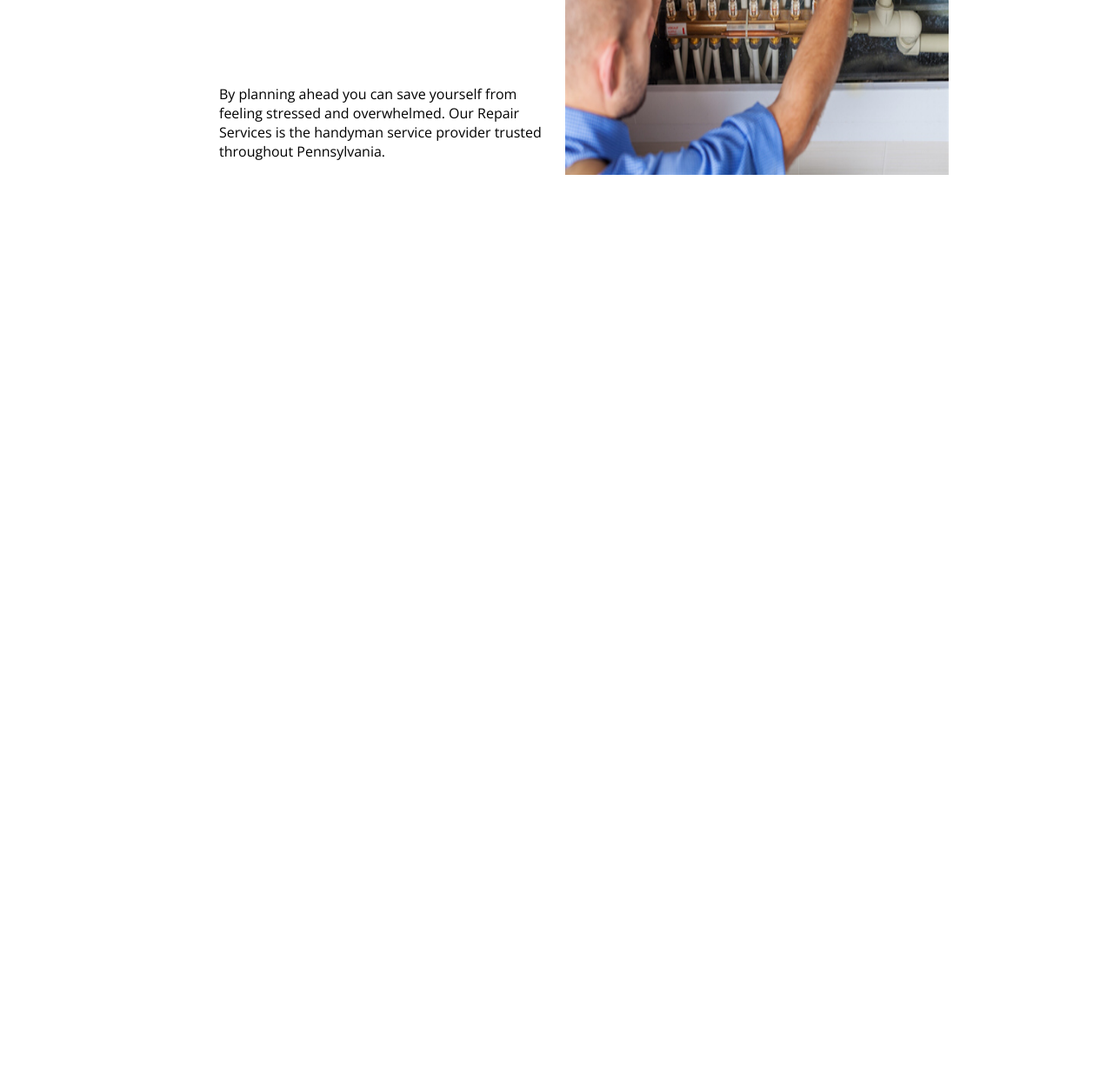
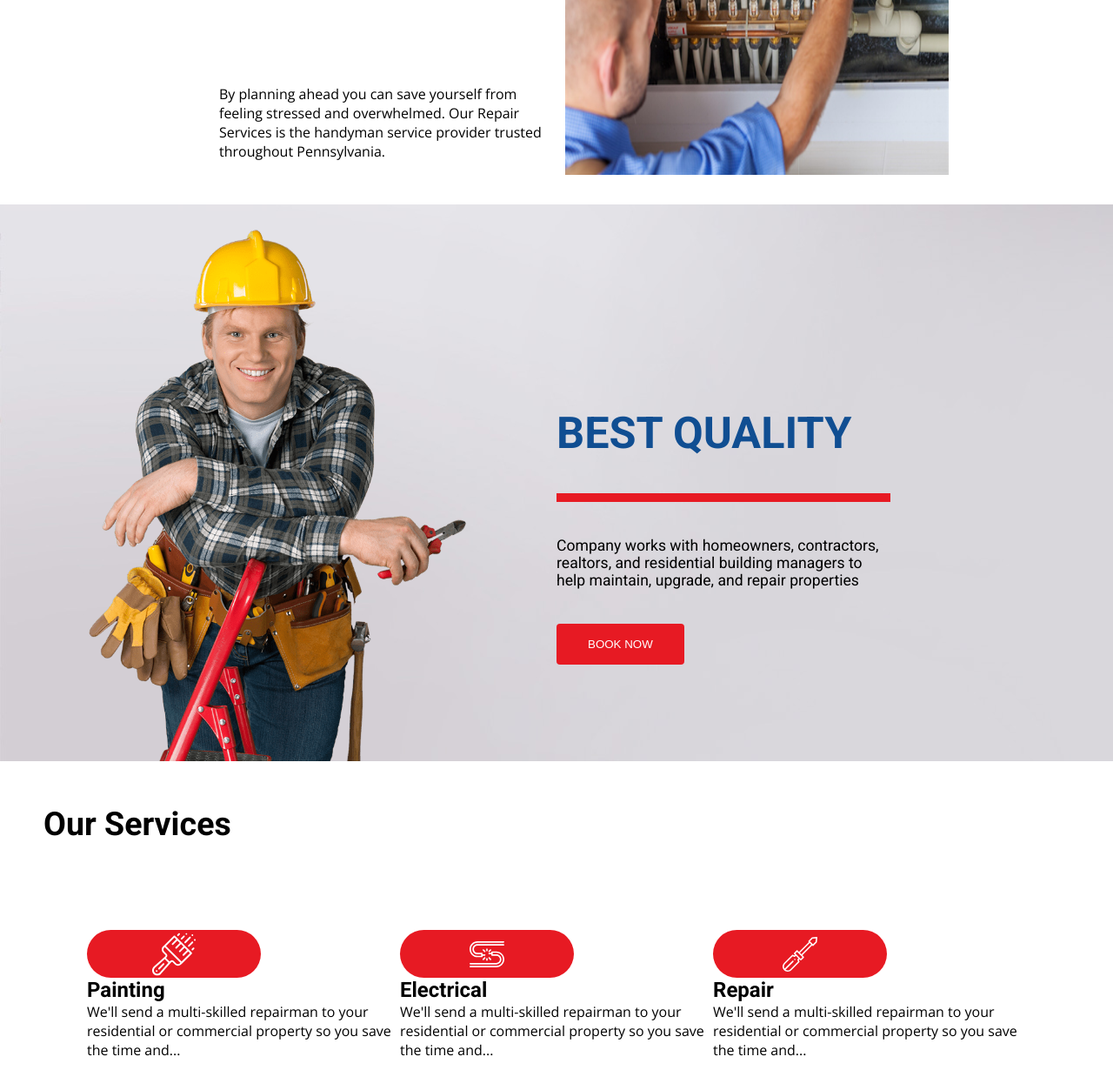
Before and after one commit to Xavier577/kodecamp-tasks, a plain HTML site: page web_activity_7/index.html in a window 1280 px wide. Shown: the part 1925-3178 px from the top of the page at 87% size. Before the commit the page ends 2160 px from the top, so only its background shows below. Drawn offline with nearby package versions, Linux system fonts and the light colour scheme; a web font is replaced by a local one.

Commit message:
3rd section done

```diff
--- a/web_activity_7/index.html
+++ b/web_activity_7/index.html
@@ -75,5 +75,73 @@
         </div>
       </div>
     </section>
+
+    <section class="section-3">
+      <div class="section-3-img-container">
+        <img
+          src="./assets/images/billionphotos1079319min.png"
+          alt="plumber_3"
+          class="src"
+        />
+      </div>
+
+      <div class="section-3-content-container">
+        <h2 class="underlined-best-quality">BEST QUALITY</h2>
+
+        <div class="red-line"></div>
+
+        <p class="section-3-p">
+          Company works with homeowners, contractors, realtors, and residential
+          building managers to help maintain, upgrade, and repair properties
+        </p>
+
+        <button class="btn book-btn">BOOK NOW</button>
+      </div>
+    </section>
+
+    <section class="section-4">
+      <h2 class="section-4-heading">Our Services</h2>
+
+      <div class="section-4-services">
+        <div class="section-4-service">
+          <div class="section-4-service-icon">
+            <img src="./assets/icons/painting.svg" alt="painting" />
+          </div>
+
+          <h2 class="service-title">Painting</h2>
+
+          <p class="service-description">
+            We'll send a multi-skilled repairman to your residential or
+            commercial property so you save the time and...
+          </p>
+        </div>
+
+        <div class="section-4-service">
+          <div class="section-4-service-icon">
+            <img src="./assets/icons/electric.svg" alt="electrical" />
+          </div>
+
+          <h2 class="service-title">Electrical</h2>
+
+          <p class="service-description">
+            We'll send a multi-skilled repairman to your residential or
+            commercial property so you save the time and...
+          </p>
+        </div>
+
+        <div class="section-4-service">
+          <div class="section-4-service-icon">
+            <img src="./assets/icons/repair.svg" alt="repair" />
+          </div>
+
+          <h2 class="service-title">Repair</h2>
+
+          <p class="service-description">
+            We'll send a multi-skilled repairman to your residential or
+            commercial property so you save the time and...
+          </p>
+        </div>
+      </div>
+    </section>
   </body>
 </html>
--- a/web_activity_7/style.css
+++ b/web_activity_7/style.css
@@ -2,6 +2,7 @@
 @import url("https://fonts.googleapis.com/css2?family=Nova+Flat&display=swap");
 @import url("https://fonts.googleapis.com/css2?family=Open+Sans:wght@300&display=swap");
 @import url("https://fonts.googleapis.com/css2?family=Archivo+Black&display=swap");
+@import url("https://fonts.googleapis.com/css2?family=Roboto:wght@700&display=swap");
 
 :root {
   /* fonts */
@@ -10,6 +11,7 @@
   --open-sans: "Open Sans", sans-serif;
   --archivo: "Archivo Black", sans-serif;
   /* colors */
+  --blue: #104e92;
   --dark: hsl(0, 0%, 7%);
   --white: hsl(0, 0%, 100%);
   --shade-grey: hsl(270, 3%, 16%);
@@ -97,7 +99,8 @@ body {
 
 .section-1,
 .section-2,
-.section-3 {
+.section-3,
+.section-4 {
   display: flex;
   flex-direction: column;
 }
@@ -179,6 +182,100 @@ body {
   color: var(--bright-red);
 }
 
+.section-3 {
+  background-image: url("./assets/images/bg-blur.jpg");
+  height: 100vh;
+  align-items: center;
+  justify-content: space-around;
+}
+
+.section-3-img-container {
+  width: 80%;
+  height: 50%;
+}
+
+.section-3-img-container img {
+  object-fit: contain;
+  width: 100%;
+  height: 100%;
+}
+
+.section-3-content-container {
+  width: 70%;
+  height: 50%;
+  display: flex;
+  flex-direction: column;
+  align-items: flex-start;
+  justify-content: flex-end;
+  gap: 40px;
+  padding-bottom: 15px;
+}
+
+.underlined-best-quality {
+  font-size: 3.15rem;
+  word-wrap: break-word;
+  color: var(--blue);
+}
+
+.red-line {
+  width: 100%;
+  height: 10px;
+  background-color: var(--bright-red);
+}
+
+.section-3-p {
+  font-size: 1.1rem;
+  text-align: left;
+}
+
+.section-4 {
+  height: 100vh;
+}
+
+.section-4-heading {
+  font-family: var(--roboto);
+  margin-left: 50px;
+  margin-top: 50px;
+  font-size: 2.35rem;
+  font-weight: 900;
+}
+
+.section-4-services,
+.section-4-service,
+.section-4-service-icon {
+  display: flex;
+}
+
+.section-4-services,
+.section-4-service {
+  flex-direction: column;
+  justify-content: space-between;
+}
+
+.section-4-services {
+  padding: 33px;
+  height: 90%;
+}
+
+.section-4-service {
+  height: 35%;
+  justify-content: space-around;
+}
+
+.section-4-service .service-description {
+  font-family: var(--open-sans);
+  font-weight: 400;
+}
+
+.section-4-service-icon {
+  width: 84px;
+  height: 84px;
+  border-radius: 50%;
+  align-items: center;
+  justify-content: center;
+  background-color: var(--bright-red);
+}
+
 @media screen and (min-width: 1023px) {
   .hero-section {
     align-items: flex-start;
@@ -251,4 +348,36 @@ body {
   .section-2-h2 {
     font-size: 2.25rem;
   }
+
+  .section-3 {
+    height: 80vh;
+    flex-direction: row;
+    justify-content: flex-start;
+  }
+
+  .section-3-img-container {
+    width: 50%;
+    height: 100%;
+  }
+
+  .section-3-content-container {
+    width: 30%;
+    height: 70%;
+  }
+
+  .section-4 {
+    height: 90vh;
+  }
+
+  .section-4-services {
+    flex-direction: row;
+    justify-content: space-around;
+    padding: 100px;
+  }
+
+  .section-4-service-icon {
+    width: 200px;
+    height: 200px;
+    border-radius: 100px;
+  }
 }
```
Also changed, not shown: web_activity_7/assets/images/bg-blur.jpg (added).
